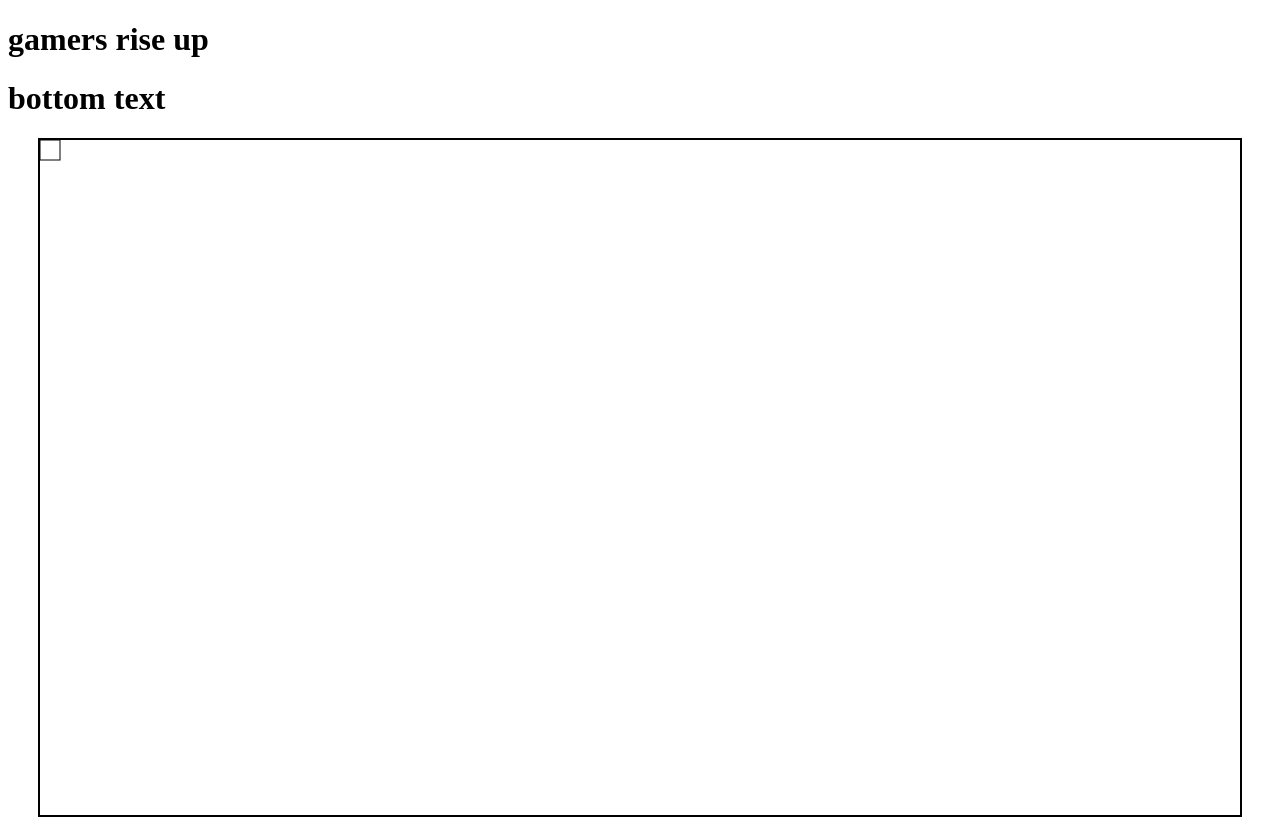
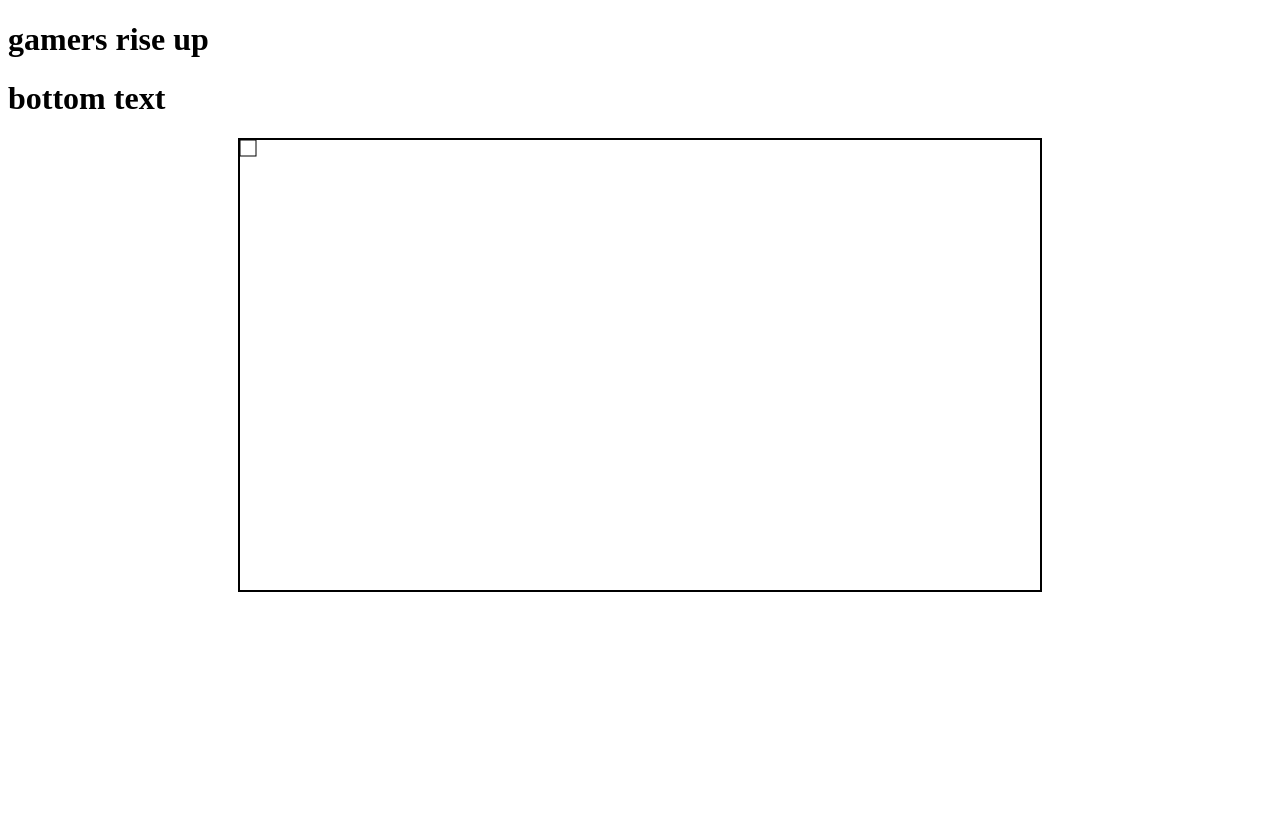
Before and after one commit to ksivaneri001/calc-ab-final-project, a plain HTML site: page index.html in a window 1280 px wide. After the commit the page ends 800 px from the top, so only its background shows below. Drawn offline with Linux system fonts and the light colour scheme.

Commit message:
changed canvas size

```diff
--- a/index.html
+++ b/index.html
@@ -12,6 +12,6 @@
         <h1>gamers rise up</h1>
         <h1>bottom text</h1>
 
-        <canvas width="1200px" height="675px" id="game"></canvas>
+        <canvas width="800px" height="450px" id="game"></canvas>
     </body>
 </html>
--- a/script.js
+++ b/script.js
@@ -4,7 +4,7 @@ const ctx = canvas.getContext("2d");
 let player = {
     x: 0,
     y: 0,
-    length: 20,
+    length: 16,
     left: false,
     right: false,
     up: false,
@@ -26,18 +26,17 @@ document.addEventListener("keydown", getKeydown);
 document.addEventListener("keyup", getKeyup);
 
 function init() {
-
+    gameState = "level";
 }
 
 function game() {
     ctx.clearRect(0, 0, canvas.width, canvas.height);
     draw();
-    move();
 
-    if (game === "level") {
-        // put stuff here
+    if (gameState === "level") {
+        move();
     }
-    else if (game === "question") {
+    else if (gameState === "question") {
         // put stuff here
     }
 }
```
